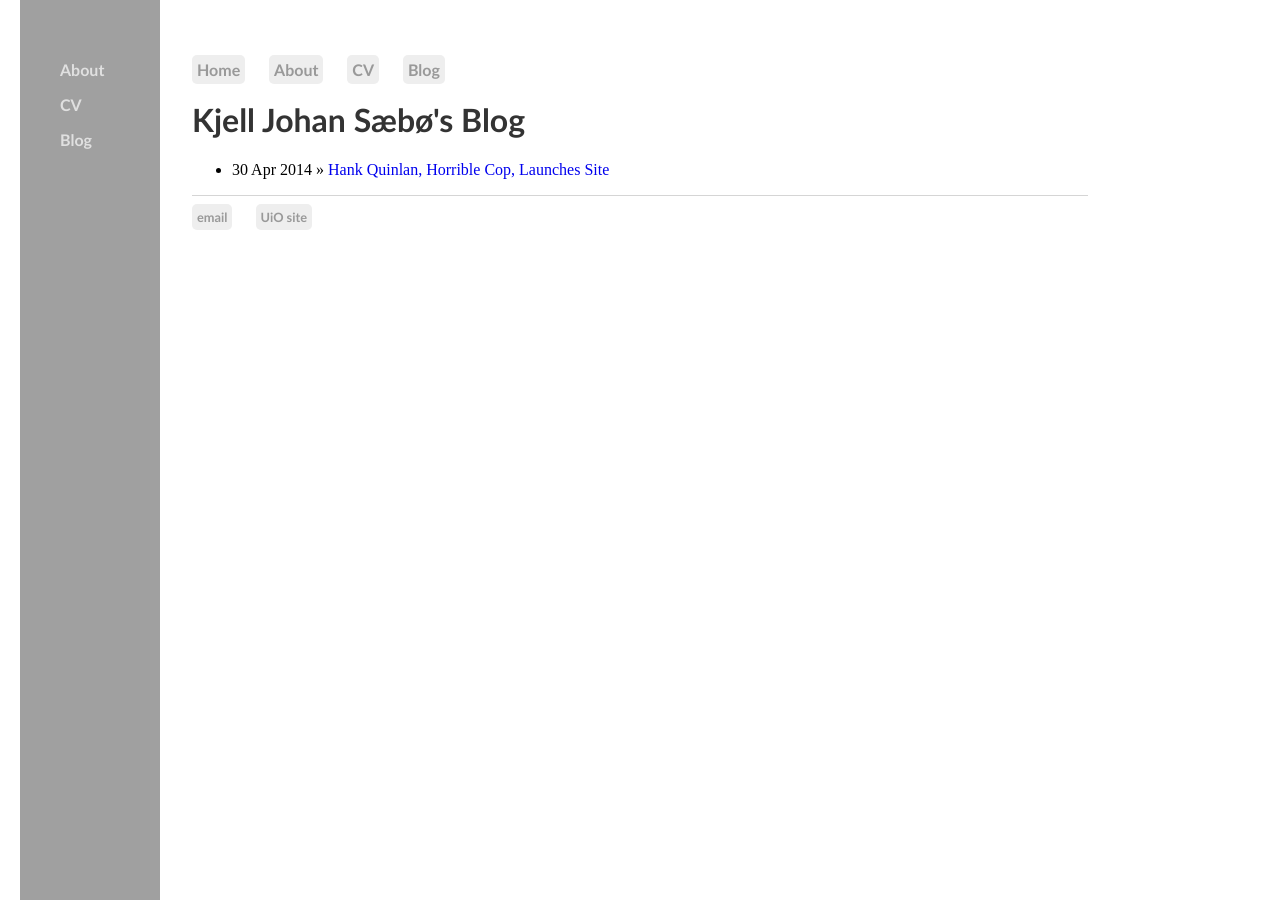
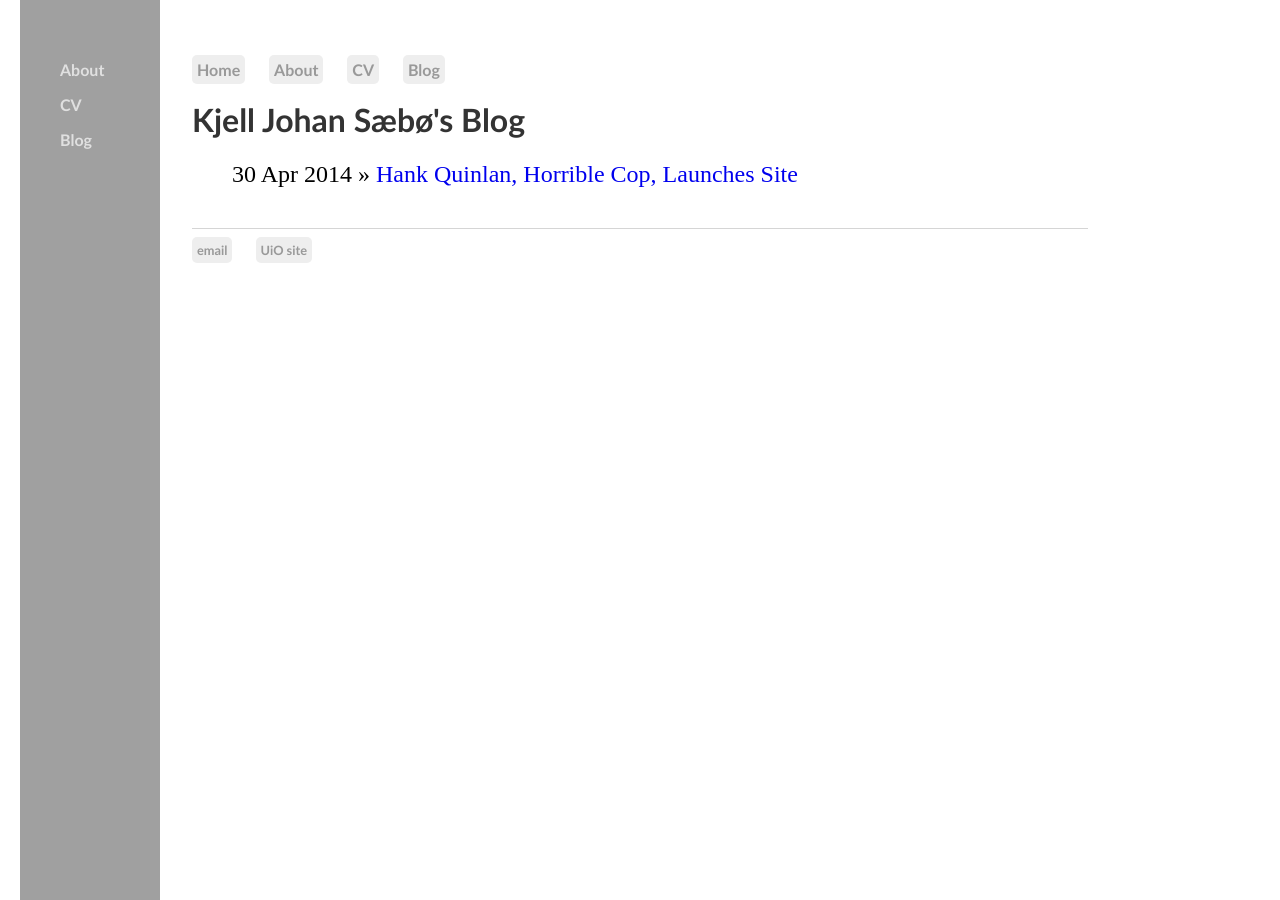
Before and after one commit to kjelljs/kjelljs.github.io, a Jekyll site: the page built from blog/index.html, in a window 1280 px wide. Built offline with Jekyll 4.4.1, drawn with Linux system fonts in a browser that asks for light colours.

Commit message:
Update index.html

```diff
--- a/blog/index.html
+++ b/blog/index.html
@@ -3,7 +3,7 @@ layout: default
 title: Kjell Johan Sæbø&#39;s Blog
 ---
 	<h1>{{ page.title }}</h1>
-	<ul class="blogpost">
+	<ul class="posts">
 
 	  {% for post in site.posts %}
 	    <li><span>{{ post.date | date_to_string }}</span> » <a href="{{ post.url }}" title="{{ post.title }}">{{ post.title }}</a></li>
```
